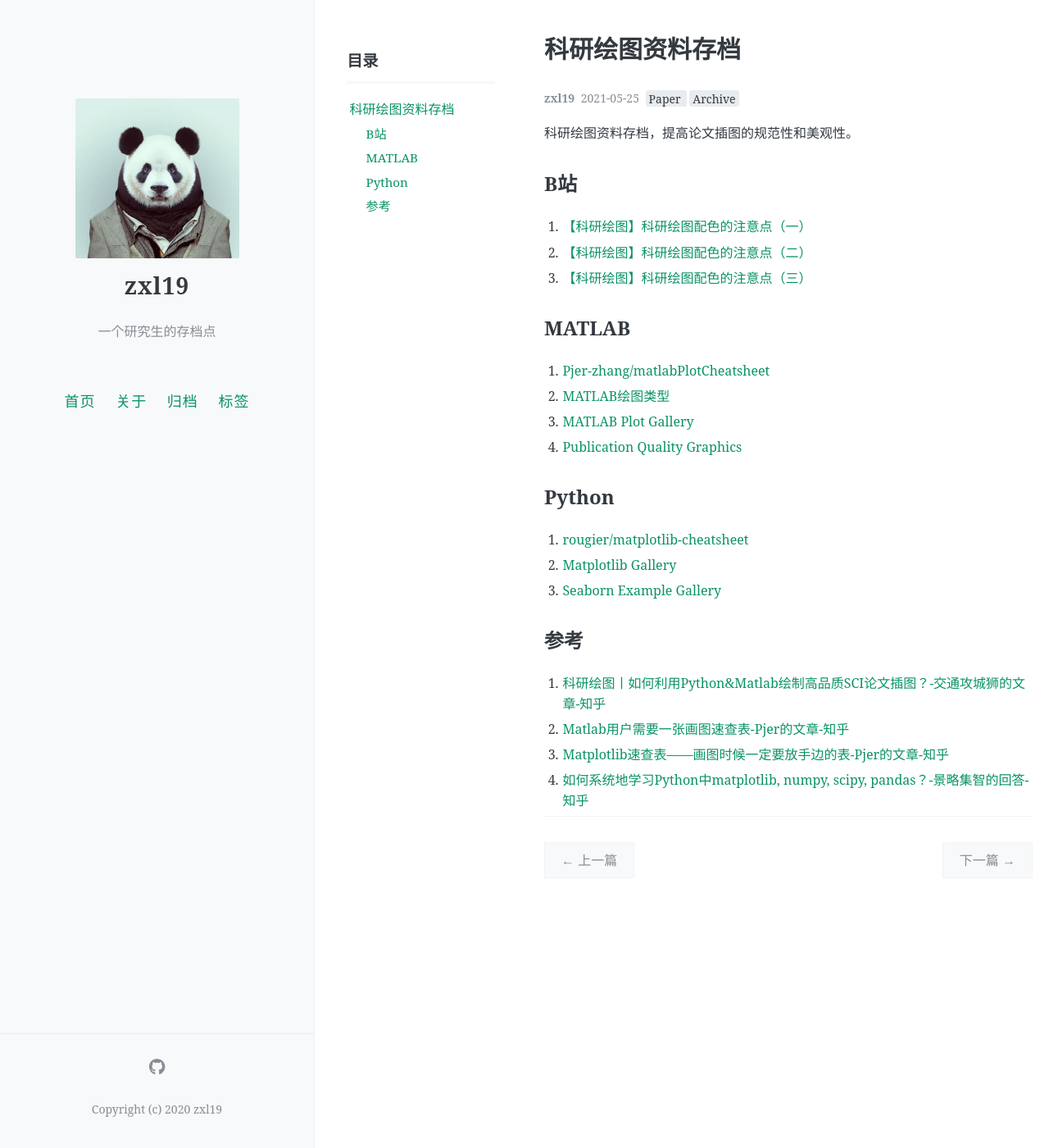
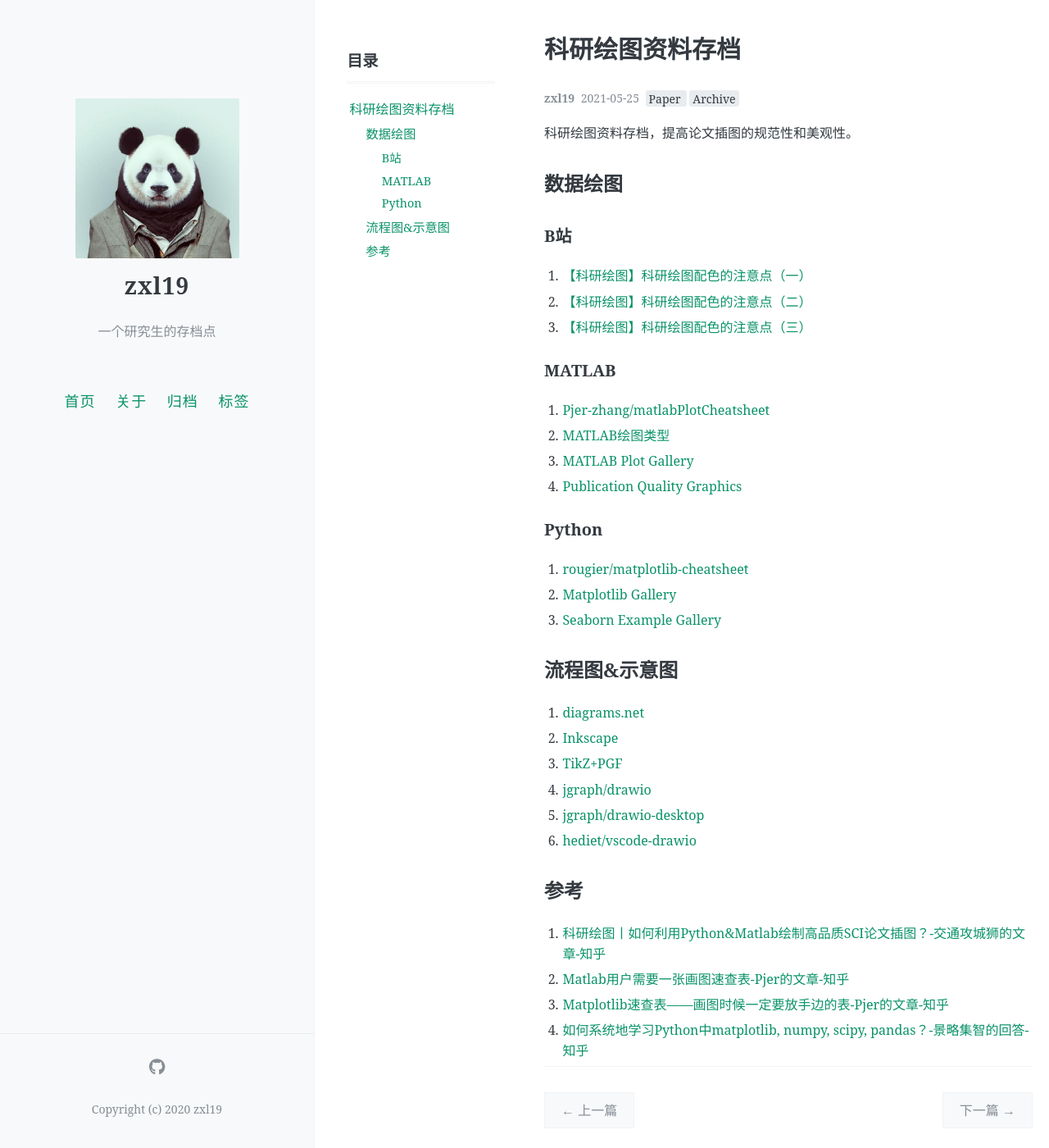
Before and after one commit to zxl19/zxl19.github.io, a Jekyll site: the page built from _posts/2021-05-25-figure-plot.md, in a window 1280 px wide and 1400 px high. Shown: the whole window at 82% size. Built offline with Jekyll 4.4.1, drawn with Linux system fonts in a browser that asks for light colours; comment, search, counter and statistics services are not loaded.

Commit message:
Update Posts

```diff
--- a/_posts/2021-05-25-figure-plot.md
+++ b/_posts/2021-05-25-figure-plot.md
@@ -13,24 +13,35 @@ pinned: false
 
 <!-- more -->
 
-## B站
+## 数据绘图
+
+### B站
 
 1. [【科研绘图】科研绘图配色的注意点（一）](https://www.bilibili.com/video/BV1J7411G7Uv)
 2. [【科研绘图】科研绘图配色的注意点（二）](https://www.bilibili.com/video/BV167411E7eo)
 3. [【科研绘图】科研绘图配色的注意点（三）](https://www.bilibili.com/video/BV1H7411o7pj)
 
-## MATLAB
+### MATLAB
 
 1. [Pjer-zhang/matlabPlotCheatsheet](https://github.com/Pjer-zhang/matlabPlotCheatsheet)
 2. [MATLAB绘图类型](https://ww2.mathworks.cn/help/matlab/creating_plots/types-of-matlab-plots.html)
 3. [MATLAB Plot Gallery](https://www.mathworks.com/products/matlab/plot-gallery.html)
 4. [Publication Quality Graphics](https://ww2.mathworks.cn/matlabcentral/fileexchange/35246-matlab-plot-gallery-publication-quality-graphics?focused=6792997&tab=example%EF%BC%89)
 
-## Python
+### Python
 
 1. [rougier/matplotlib-cheatsheet](https://github.com/rougier/matplotlib-cheatsheet)
 2. [Matplotlib Gallery](https://matplotlib.org/stable/gallery/index.html)
 3. [Seaborn Example Gallery](https://seaborn.pydata.org/examples/index.html)
+
+## 流程图&示意图
+
+1. [diagrams.net](https://www.diagrams.net/)
+2. [Inkscape](https://inkscape.org/)
+3. [TikZ+PGF](https://www.ctan.org/pkg/pgf)
+4. [jgraph/drawio](https://github.com/jgraph/drawio)
+5. [jgraph/drawio-desktop](https://github.com/jgraph/drawio-desktop)
+6. [hediet/vscode-drawio](https://github.com/hediet/vscode-drawio)
 
 ## 参考
 
```
Also changed, not shown: _posts/2021-06-01-cpp-library.md (+4 -0 lines).
